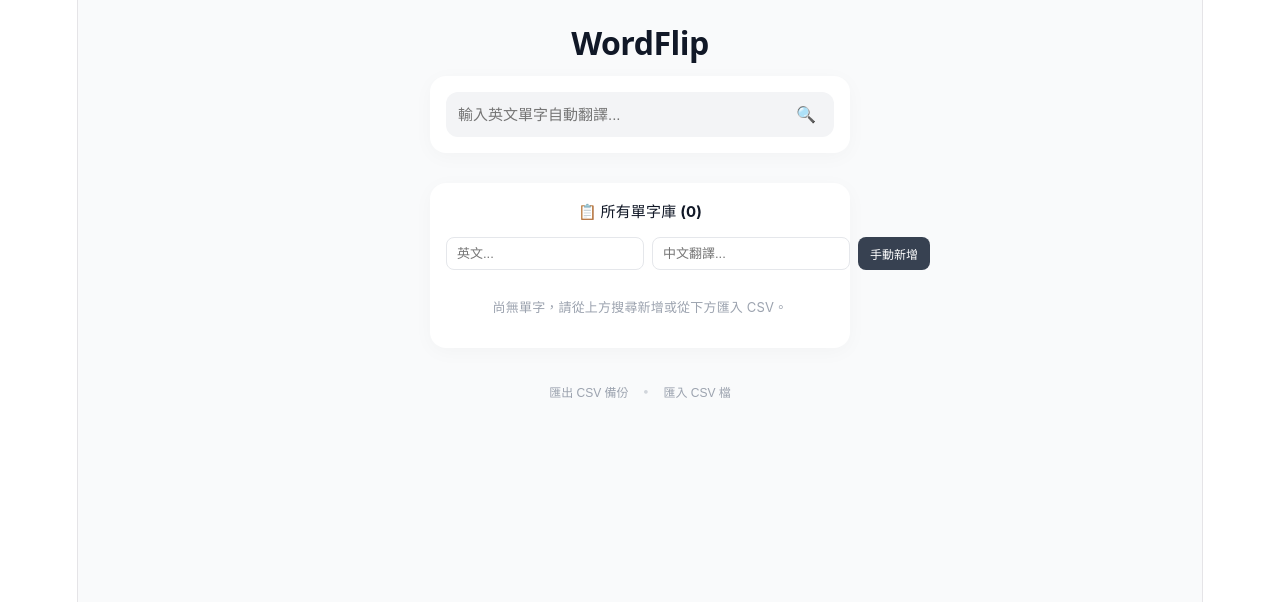
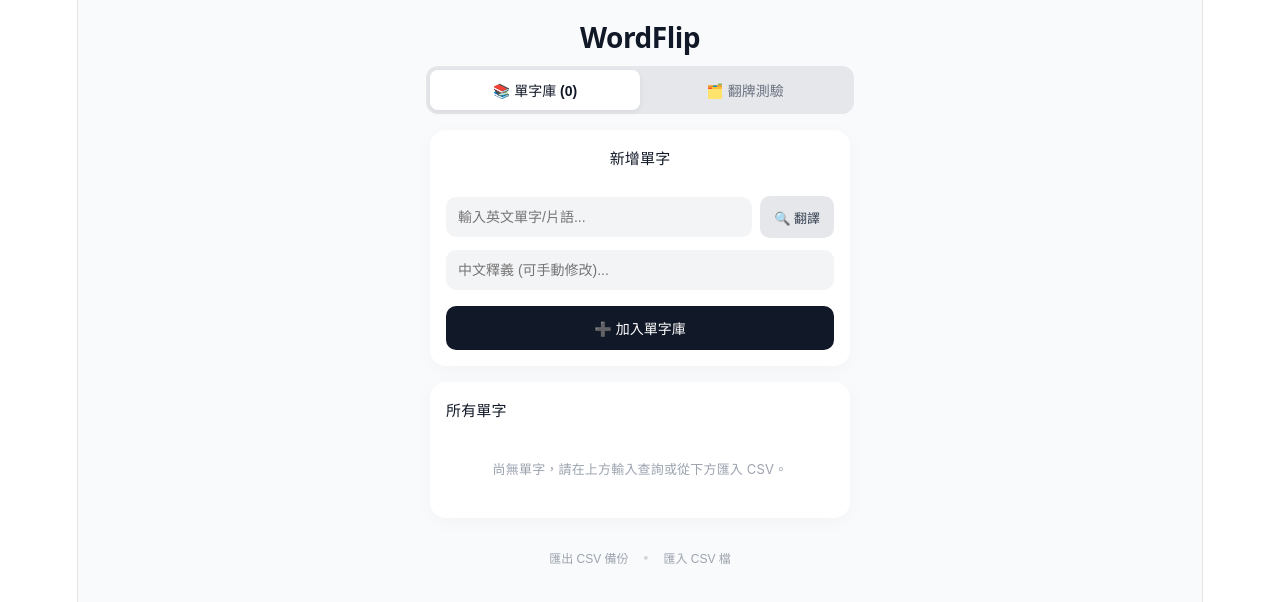
Before and after one commit to lililiiiiiiii/word-flip, a React (Vite) app: page / in a window 1280 px wide. Shown: the top 602 px of the page. Built offline with nearby package versions, Linux system fonts and the light colour scheme.

Commit message:
Refactor UI with tab navigation and unified add form

```diff
--- a/src/App.jsx
+++ b/src/App.jsx
@@ -1,20 +1,23 @@
 import React, { useState, useEffect, useRef } from 'react';
 
 export default function App() {
-  const [word, setWord] = useState('');
-  const [translation, setTranslation] = useState('');
-  const [loading, setLoading] = useState(false);
+  const [activeTab, setActiveTab] = useState('library'); // 'library' (單字庫) 或 'quiz' (翻牌測驗)
+
+  // 單字庫資料
   const [cards, setCards] = useState(() => {
     const saved = localStorage.getItem('flashcards_v3');
     return saved ? JSON.parse(saved) : [];
   });
+
+  // 輸入與翻譯區狀態 (合併手動與自動)
+  const [inputWord, setInputWord] = useState('');
+  const [inputTrans, setInputTrans] = useState('');
+  const [loading, setLoading] = useState(false);
+
+  // 測驗區狀態
   const [filterMode, setFilterMode] = useState('ALL');
   const [currentIndex, setCurrentIndex] = useState(0);
   const [isFlipped, setIsFlipped] = useState(false);
-
-  // 手動新增單字用
-  const [manualWord, setManualWord] = useState('');
-  const [manualTrans, setManualTrans] = useState('');
 
   const fileInputRef = useRef(null);
 
@@ -38,66 +41,52 @@ export default function App() {
     window.speechSynthesis.speak(utterance);
   };
 
-  // 🔊 切換卡片時自動發音
+  // 切換卡片時自動發音 (僅在測驗分頁啟用)
   useEffect(() => {
-    if (currentCard && !isFlipped) {
+    if (activeTab === 'quiz' && currentCard && !isFlipped) {
       speak(currentCard.word);
     }
-  }, [currentIndex, filterMode]);
+  }, [currentIndex, filterMode, activeTab]);
 
-  // 🌐 方案 B：使用 Google Translate 免費代理 API 進行自動翻譯
+  // Google 免費代理翻譯
   const handleTranslate = async () => {
-    if (!word.trim()) return;
+    if (!inputWord.trim()) return;
     setLoading(true);
     try {
       const res = await fetch(
         `https://translate.googleapis.com/translate_a/single?client=gtx&sl=en&tl=zh-TW&dt=t&q=${encodeURIComponent(
-          word
+          inputWord
         )}`
       );
       const data = await res.json();
-      // Google 傳回結構中的第一個元素即為中文翻譯
       if (data && data[0] && data[0][0] && data[0][0][0]) {
-        setTranslation(data[0][0][0]);
+        setInputTrans(data[0][0][0]); // 自動填入翻譯結果，使用者可再自訂修改
       } else {
-        setTranslation('查無翻譯');
+        setInputTrans('查無翻譯');
       }
     } catch (err) {
-      setTranslation('翻譯失敗，請重試');
+      setInputTrans('翻譯失敗');
     } finally {
       setLoading(false);
     }
   };
 
-  // 新增翻譯單字
-  const handleAddCard = () => {
-    if (!word || !translation) return;
+  // 合併新增單字功能
+  const handleAddCard = (e) => {
+    e.preventDefault();
+    if (!inputWord.trim() || !inputTrans.trim()) return;
+
     const newCard = {
       id: Date.now(),
-      word,
-      translation,
+      word: inputWord.trim(),
+      translation: inputTrans.trim(),
       needsReview: true,
       level: 0,
     };
+
     setCards([newCard, ...cards]);
-    setWord('');
-    setTranslation('');
-  };
-
-  // 手動在清單中新增單字
-  const handleManualAddCard = (e) => {
-    e.preventDefault();
-    if (!manualWord.trim() || !manualTrans.trim()) return;
-    const newCard = {
-      id: Date.now(),
-      word: manualWord.trim(),
-      translation: manualTrans.trim(),
-      needsReview: true,
-      level: 0,
-    };
-    setCards([newCard, ...cards]);
-    setManualWord('');
-    setManualTrans('');
+    setInputWord('');
+    setInputTrans('');
   };
 
   // 刪除單字
@@ -210,49 +199,122 @@ export default function App() {
       <main style={styles.mainContent}>
         <header style={styles.header}>
           <h1 style={styles.brandTitle}>WordFlip</h1>
+
+          {/* 主分頁導覽列 */}
+          <nav style={styles.mainNav}>
+            <button
+              style={activeTab === 'library' ? styles.mainNavActive : styles.mainNavBtn}
+              onClick={() => setActiveTab('library')}
+            >
+              📚 單字庫 ({cards.length})
+            </button>
+            <button
+              style={activeTab === 'quiz' ? styles.mainNavActive : styles.mainNavBtn}
+              onClick={() => setActiveTab('quiz')}
+            >
+              🗂️ 翻牌測驗
+            </button>
+          </nav>
         </header>
 
-        {/* 搜尋/自動翻譯 */}
-        <div style={styles.inputCard}>
-          <div style={styles.inputGroup}>
+        {/* ==================== 分頁一：單字庫管理 ==================== */}
+        {activeTab === 'library' && (
+          <div style={styles.tabContent}>
+            {/* 新增/查詢卡片 */}
+            <form onSubmit={handleAddCard} style={styles.inputCard}>
+              <h3 style={styles.cardSectionTitle}>新增單字</h3>
+
+              {/* 英文輸入 + 查詢按鈕 */}
+              <div style={styles.inputRow}>
                 <input
                   type="text"
-              value={word}
-              onChange={(e) => setWord(e.target.value)}
-              placeholder="輸入英文單字自動翻譯..."
+                  value={inputWord}
+                  onChange={(e) => setInputWord(e.target.value)}
+                  placeholder="輸入英文單字/片語..."
                   style={styles.cleanInput}
-              onKeyDown={(e) => e.key === 'Enter' && handleTranslate()}
+                  onKeyDown={(e) => e.key === 'Enter' && (e.preventDefault(), handleTranslate())}
                 />
-            <button onClick={handleTranslate} style={styles.btnIcon} disabled={loading}>
-              {loading ? '...' : '🔍'}
+                <button
+                  type="button"
+                  onClick={handleTranslate}
+                  style={styles.btnTranslate}
+                  disabled={loading}
+                >
+                  {loading ? '...' : '🔍 翻譯'}
                 </button>
               </div>
 
-          {translation && (
-            <div style={styles.transResult}>
-              <div style={styles.transHeader}>
-                <span style={styles.transText}>{translation}</span>
-                <button onClick={() => speak(word)} style={styles.audioBtn}>🔊 發音</button>
-              </div>
-              <button onClick={handleAddCard} style={styles.btnFull}>➕ 加入單字庫</button>
-            </div>
+              {/* 中文釋義輸入框（可自動填入，也可手動修改） */}
+              <div style={styles.inputRow}>
+                <input
+                  type="text"
+                  value={inputTrans}
+                  onChange={(e) => setInputTrans(e.target.value)}
+                  placeholder="中文釋義 (可手動修改)..."
+                  style={styles.cleanInput}
+                />
+                {inputWord && (
+                  <button
+                    type="button"
+                    onClick={() => speak(inputWord)}
+                    style={styles.audioIconBtn}
+                  >
+                    🔊
+                  </button>
                 )}
               </div>
 
-        {/* 翻牌練習區 */}
-        {cards.length > 0 && (
+              <button type="submit" style={styles.btnFull}>
+                ➕ 加入單字庫
+              </button>
+            </form>
+
+            {/* 所有單字列表 */}
+            <section style={styles.listSection}>
+              <div style={styles.listHeader}>
+                <h3 style={styles.listSectionTitle}>所有單字</h3>
+              </div>
+
+              <div style={styles.vocabList}>
+                {cards.length === 0 ? (
+                  <p style={styles.emptyListText}>尚無單字，請在上方輸入查詢或從下方匯入 CSV。</p>
+                ) : (
+                  cards.map((item) => (
+                    <div key={item.id} style={styles.vocabItem}>
+                      <div style={styles.vocabInfo}>
+                        <span style={styles.vocabWord}>{item.word}</span>
+                        <span style={styles.vocabTrans}>{item.translation}</span>
+                      </div>
+                      <div style={styles.vocabActions}>
+                        <button onClick={() => speak(item.word)} style={styles.iconActionBtn}>🔊</button>
+                        <button onClick={() => handleDeleteCard(item.id)} style={styles.deleteActionBtn}>🗑️</button>
+                      </div>
+                    </div>
+                  ))
+                )}
+              </div>
+            </section>
+          </div>
+        )}
+
+        {/* ==================== 分頁二：翻牌測驗 ==================== */}
+        {activeTab === 'quiz' && (
+          <div style={styles.tabContent}>
+            {cards.length === 0 ? (
+              <div style={styles.emptyState}>單字庫目前是空的，請先前往「單字庫」新增單字！</div>
+            ) : (
               <section style={styles.flashcardSection}>
                 <div style={styles.tabBar}>
                   <div style={styles.tabGroup}>
                     <span
                       style={filterMode === 'ALL' ? styles.activeTab : styles.tab}
-                  onClick={() => { setFilterMode('ALL'); setCurrentIndex(0); }}
+                      onClick={() => { setFilterMode('ALL'); setCurrentIndex(0); setIsFlipped(false); }}
                     >
                       全部 ({cards.length})
                     </span>
                     <span
                       style={filterMode === 'NEEDS_REVIEW' ? styles.activeTab : styles.tab}
-                  onClick={() => { setFilterMode('NEEDS_REVIEW'); setCurrentIndex(0); }}
+                      onClick={() => { setFilterMode('NEEDS_REVIEW'); setCurrentIndex(0); setIsFlipped(false); }}
                     >
                       待複習 ({cards.filter(c => c.needsReview).length})
                     </span>
@@ -316,50 +378,8 @@ export default function App() {
                 )}
               </section>
             )}
-
-        {/* 📋 單字庫清單管理與新增區 */}
-        <section style={styles.listSection}>
-          <h3 style={styles.listSectionTitle}>📋 所有單字庫 ({cards.length})</h3>
-
-          {/* 手動快速新增區 */}
-          <form onSubmit={handleManualAddCard} style={styles.manualForm}>
-            <input
-              type="text"
-              placeholder="英文..."
-              value={manualWord}
-              onChange={(e) => setManualWord(e.target.value)}
-              style={styles.manualInput}
-            />
-            <input
-              type="text"
-              placeholder="中文翻譯..."
-              value={manualTrans}
-              onChange={(e) => setManualTrans(e.target.value)}
-              style={styles.manualInput}
-            />
-            <button type="submit" style={styles.manualAddBtn}>手動新增</button>
-          </form>
-
-          {/* 單字列表 */}
-          <div style={styles.vocabList}>
-            {cards.length === 0 ? (
-              <p style={styles.emptyListText}>尚無單字，請從上方搜尋新增或從下方匯入 CSV。</p>
-            ) : (
-              cards.map((item) => (
-                <div key={item.id} style={styles.vocabItem}>
-                  <div style={styles.vocabInfo}>
-                    <span style={styles.vocabWord}>{item.word}</span>
-                    <span style={styles.vocabTrans}>{item.translation}</span>
           </div>
-                  <div style={styles.vocabActions}>
-                    <button onClick={() => speak(item.word)} style={styles.iconActionBtn}>🔊</button>
-                    <button onClick={() => handleDeleteCard(item.id)} style={styles.deleteActionBtn}>🗑️</button>
-                  </div>
-                </div>
-              ))
         )}
-          </div>
-        </section>
 
         {/* 底部 CSV 備份管理 */}
         <footer style={styles.footer}>
@@ -381,28 +401,42 @@ export default function App() {
   );
 }
 
-// 樣式表
+// 精緻極簡樣式表
 const styles = {
   appContainer: { backgroundColor: '#F9FAFB', minHeight: '100vh', display: 'flex', justifyContent: 'center', fontFamily: '-apple-system, BlinkMacSystemFont, "Segoe UI", Roboto, sans-serif' },
-  mainContent: { width: '100%', maxWidth: '420px', padding: '30px 20px', display: 'flex', flexDirection: 'column', gap: '20px' },
-  header: { textAlign: 'center' },
-  brandTitle: { fontSize: '32px', fontWeight: '800', color: '#111827', margin: 0, letterSpacing: '-0.5px' },
-  inputCard: { backgroundColor: '#FFFFFF', borderRadius: '16px', padding: '16px', boxShadow: '0 4px 20px rgba(0,0,0,0.03)' },
-  inputGroup: { display: 'flex', alignItems: 'center', backgroundColor: '#F3F4F6', borderRadius: '12px', padding: '4px 12px' },
-  cleanInput: { flex: 1, border: 'none', background: 'transparent', padding: '10px 0', fontSize: '15px', color: '#111827', outline: 'none' },
-  btnIcon: { border: 'none', background: 'transparent', cursor: 'pointer', fontSize: '16px' },
-  transResult: { marginTop: '12px', paddingTop: '12px', borderTop: '1px solid #F3F4F6', display: 'flex', flexDirection: 'column', gap: '12px' },
-  transHeader: { display: 'flex', justifyContent: 'space-between', alignItems: 'center' },
-  transText: { fontSize: '16px', fontWeight: '600', color: '#111827' },
-  audioBtn: { border: 'none', background: '#F3F4F6', padding: '6px 12px', borderRadius: '20px', fontSize: '12px', color: '#374151', cursor: 'pointer' },
-  btnFull: { width: '100%', padding: '10px', backgroundColor: '#111827', color: '#FFF', border: 'none', borderRadius: '10px', fontWeight: '500', cursor: 'pointer', fontSize: '14px' },
+  mainContent: { width: '100%', maxWidth: '420px', padding: '24px 16px', display: 'flex', flexDirection: 'column', gap: '16px' },
+  header: { display: 'flex', flexDirection: 'column', alignItems: 'center', gap: '16px' },
+  brandTitle: { fontSize: '28px', fontWeight: '800', color: '#111827', margin: 0, letterSpacing: '-0.5px' },
+  mainNav: { display: 'flex', backgroundColor: '#E5E7EB', borderRadius: '12px', padding: '4px', width: '100%' },
+  mainNavBtn: { flex: 1, padding: '10px 0', border: 'none', background: 'transparent', color: '#6B7280', fontWeight: '600', fontSize: '14px', borderRadius: '8px', cursor: 'pointer', transition: 'all 0.2s' },
+  mainNavActive: { flex: 1, padding: '10px 0', border: 'none', background: '#FFFFFF', color: '#111827', fontWeight: '700', fontSize: '14px', borderRadius: '8px', cursor: 'pointer', boxShadow: '0 2px 6px rgba(0,0,0,0.06)' },
+  tabContent: { display: 'flex', flexDirection: 'column', gap: '16px' },
+  cardSectionTitle: { fontSize: '15px', fontWeight: '700', color: '#111827', margin: '0 0 12px 0' },
+  inputCard: { backgroundColor: '#FFFFFF', borderRadius: '16px', padding: '16px', boxShadow: '0 4px 20px rgba(0,0,0,0.03)', display: 'flex', flexDirection: 'column', gap: '12px' },
+  inputRow: { display: 'flex', gap: '8px', alignItems: 'center' },
+  cleanInput: { flex: 1, backgroundColor: '#F3F4F6', border: 'none', borderRadius: '10px', padding: '12px', fontSize: '14px', color: '#111827', outline: 'none' },
+  btnTranslate: { padding: '0 14px', height: '42px', backgroundColor: '#E5E7EB', color: '#374151', border: 'none', borderRadius: '10px', fontWeight: '600', fontSize: '13px', cursor: 'pointer', whiteSpace: 'nowrap' },
+  audioIconBtn: { border: 'none', background: '#F3F4F6', height: '42px', width: '42px', borderRadius: '10px', cursor: 'pointer', fontSize: '16px' },
+  btnFull: { width: '100%', padding: '12px', backgroundColor: '#111827', color: '#FFF', border: 'none', borderRadius: '10px', fontWeight: '600', cursor: 'pointer', fontSize: '14px', marginTop: '4px' },
+  listSection: { backgroundColor: '#FFFFFF', borderRadius: '16px', padding: '16px', boxShadow: '0 4px 20px rgba(0,0,0,0.03)' },
+  listHeader: { display: 'flex', justifyContent: 'space-between', alignItems: 'center', marginBottom: '12px' },
+  listSectionTitle: { fontSize: '15px', fontWeight: '700', color: '#111827', margin: 0 },
+  vocabList: { display: 'flex', flexDirection: 'column', gap: '8px', maxHeight: '350px', overflowY: 'auto' },
+  emptyListText: { fontSize: '13px', color: '#9CA3AF', textAlign: 'center', margin: '20px 0' },
+  vocabItem: { display: 'flex', justifyContent: 'space-between', alignItems: 'center', padding: '12px', backgroundColor: '#F9FAFB', borderRadius: '10px' },
+  vocabInfo: { display: 'flex', flexDirection: 'column', gap: '2px' },
+  vocabWord: { fontSize: '15px', fontWeight: '600', color: '#111827' },
+  vocabTrans: { fontSize: '13px', color: '#6B7280' },
+  vocabActions: { display: 'flex', gap: '8px' },
+  iconActionBtn: { border: 'none', background: 'transparent', cursor: 'pointer', fontSize: '15px' },
+  deleteActionBtn: { border: 'none', background: 'transparent', cursor: 'pointer', fontSize: '15px' },
   flashcardSection: { display: 'flex', flexDirection: 'column', gap: '12px' },
   tabBar: { display: 'flex', justifyContent: 'space-between', alignItems: 'center', padding: '0 4px' },
   tabGroup: { display: 'flex', gap: '16px' },
   tab: { fontSize: '14px', color: '#9CA3AF', cursor: 'pointer', fontWeight: '500' },
   activeTab: { fontSize: '14px', color: '#111827', fontWeight: '700', borderBottom: '2px solid #111827', paddingBottom: '2px', cursor: 'pointer' },
   textBtn: { border: 'none', background: 'transparent', color: '#6B7280', fontSize: '13px', cursor: 'pointer' },
-  emptyState: { textAlign: 'center', padding: '30px 0', color: '#9CA3AF', fontSize: '14px' },
+  emptyState: { textAlign: 'center', padding: '40px 0', color: '#9CA3AF', fontSize: '14px', backgroundColor: '#FFFFFF', borderRadius: '16px' },
   card3D: { width: '100%', height: '220px', perspective: '1000px', position: 'relative', transformStyle: 'preserve-3d', transition: 'transform 0.5s cubic-bezier(0.4, 0, 0.2, 1)', cursor: 'pointer' },
   cardFace: { position: 'absolute', width: '100%', height: '100%', backfaceVisibility: 'hidden', borderRadius: '20px', display: 'flex', flexDirection: 'column', justifyContent: 'center', alignItems: 'center', boxShadow: '0 10px 30px rgba(0,0,0,0.04)', padding: '24px', boxSizing: 'border-box' },
   cardFront: { backgroundColor: '#FFFFFF' },
@@ -418,20 +452,6 @@ const styles = {
   btnHard: { padding: '10px', border: 'none', borderRadius: '10px', backgroundColor: '#FEE2E2', color: '#991B1B', fontWeight: '600', cursor: 'pointer' },
   btnGood: { padding: '10px', border: 'none', borderRadius: '10px', backgroundColor: '#FEF3C7', color: '#92400E', fontWeight: '600', cursor: 'pointer' },
   btnEasy: { padding: '10px', border: 'none', borderRadius: '10px', backgroundColor: '#D1FAE5', color: '#065F46', fontWeight: '600', cursor: 'pointer' },
-  listSection: { backgroundColor: '#FFFFFF', borderRadius: '16px', padding: '16px', boxShadow: '0 4px 20px rgba(0,0,0,0.03)', marginTop: '10px' },
-  listSectionTitle: { fontSize: '15px', fontWeight: '700', color: '#111827', margin: '0 0 12px 0' },
-  manualForm: { display: 'flex', gap: '8px', marginBottom: '12px' },
-  manualInput: { flex: 1, padding: '8px 10px', border: '1px solid #E5E7EB', borderRadius: '8px', fontSize: '13px', outline: 'none' },
-  manualAddBtn: { padding: '8px 12px', border: 'none', background: '#374151', color: '#FFF', borderRadius: '8px', fontSize: '12px', cursor: 'pointer', whiteSpace: 'nowrap' },
-  vocabList: { display: 'flex', flexDirection: 'column', gap: '8px', maxHeight: '250px', overflowY: 'auto' },
-  emptyListText: { fontSize: '13px', color: '#9CA3AF', textAlign: 'center', margin: '12px 0' },
-  vocabItem: { display: 'flex', justifyContent: 'space-between', alignItems: 'center', padding: '10px', backgroundColor: '#F9FAFB', borderRadius: '10px' },
-  vocabInfo: { display: 'flex', flexDirection: 'column', gap: '2px' },
-  vocabWord: { fontSize: '14px', fontWeight: '600', color: '#111827' },
-  vocabTrans: { fontSize: '12px', color: '#6B7280' },
-  vocabActions: { display: 'flex', gap: '6px' },
-  iconActionBtn: { border: 'none', background: 'transparent', cursor: 'pointer', fontSize: '14px' },
-  deleteActionBtn: { border: 'none', background: 'transparent', cursor: 'pointer', fontSize: '14px' },
   footer: { display: 'flex', justifyContent: 'center', marginTop: '10px' },
   csvActions: { display: 'flex', gap: '8px', alignItems: 'center', color: '#D1D5DB', fontSize: '12px' },
   footerLink: { border: 'none', background: 'transparent', color: '#9CA3AF', fontSize: '12px', cursor: 'pointer' },
```
Lines whose indentation alone changed are shown as unchanged.
